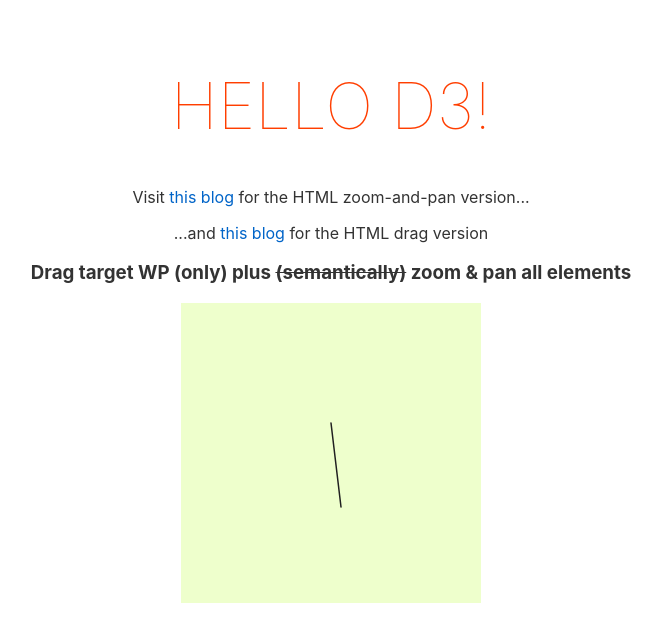
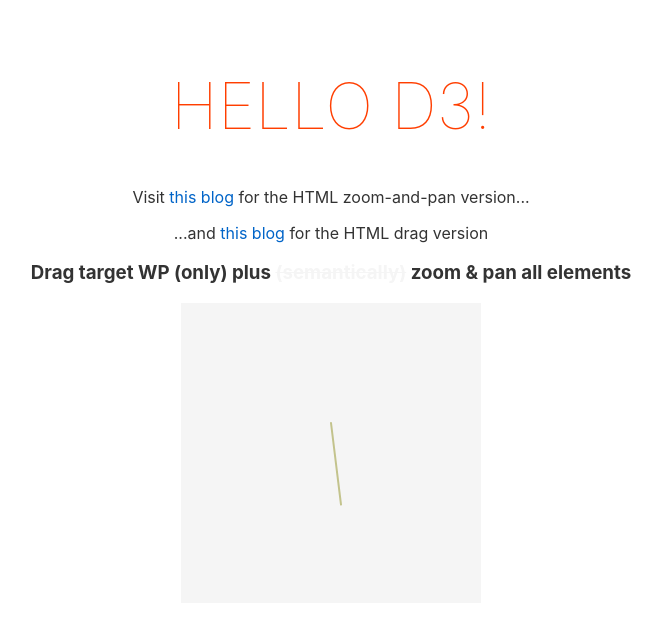
Before and after one commit to aquacalc/svelte-zoom-swwomm, a Svelte app: page / in a window 1280 px wide. Shown: the top 642 px of the page, without its empty margins (309-971 px from the left). Built offline with nearby package versions, Linux system fonts and the light colour scheme; some icons are missing.

Commit message:
clean up deadwood

```diff
--- a/src/d3-zoom-pan-drag/D3DragZoomPan.svelte
+++ b/src/d3-zoom-pan-drag/D3DragZoomPan.svelte
@@ -12,10 +12,11 @@
   import circle from "svelte-awesome/icons/circle";
   // import crosshairs from 'svelte-awesome/icons/crosshairs';
 
-  let data = [],
-    width = 600,
-    height = 400,
-    numPoints = 1;
+  let data = [];
+
+  let width = 600;
+  let height = 400;
+  let numPoints = 1;
 
   let zoomed;
   let bg;
@@ -50,19 +51,12 @@
   });
 
   const myZoomHandler = ({ transform }) => {
-    console.log(`Evo myZoomHandler`);
+    // console.log(`Evo myZoomHandler`);
     zoomed.attr("transform", transform);
-
-    // select("#circle-two").attr("fill", "green").raise();
 
     newScaleX = transform.rescaleX(xScale);
     newScaleY = transform.rescaleY(yScale);
   };
-
-  // const myEndHandler = () => {
-  //   console.log(`END HANDLER`);
-  //   select("svg").selectAll("#target-circle").attr("cursor", "pointer");
-  // };
 
   function initDrag() {
     // console.log(
@@ -111,22 +105,16 @@
 
   function updateData() {
     console.log(`UPDATE DATA`);
-    data = [];
-    for (let idx = 0; idx < numPoints; idx++) {
-      data.push({
-        id: idx,
-        x: 160 - 50 * idx,
+    data = [
+      {
+        x: 160,
         y: 200,
-        fill: idx % 2 === 0 ? "green" : "red",
         heightInit: select("#wq-init-group").node().getBBox().height,
         widthInit: select("#wq-init-group").node().getBBox().width,
         heightTarget: select("#wq-target-group").node().getBBox().height,
         widthTarget: select("#wq-target-group").node().getBBox().width,
-
-        // height: 27.428569793701172,
-        // width: 18.285715103149414
-      });
-    }
+      },
+    ];
   }
 
   // got it myself, but the following is confirmation...
@@ -142,31 +130,27 @@
 
     // console.log(`targetWidth: ${targetWidth} (${typeof targetWidth})`);
 
-    console.log(`0. update: `, data[0].x);
-
     select("svg")
       .select("#wq-target-group")
       .data(data)
       .join("wq-target-group")
       .attr("transform", (d) => `translate(${d.x}, ${d.y})`)
-      .attr("fill", "red")
-      // .style("fill", d => {d.x >= 180 ? 'red' : 'blue'})
-      // .attr("opacity", "0.75")
       .attr("cursor", "grabbing");
 
     // [NB] Need this to syle Svelte Awesome icon(s)
     const myTargetCircle = select("#wq-target-group-circle .fa-icon");
-    // myTargetCircle.style("fill", "red");
 
-    const myTarget = select("#wq-target-group .fa-icon").attr("opacity", "0.75");
+    const myTarget = select("#wq-target-group .fa-icon").attr(
+      "opacity",
+      "0.85"
+    );
     if (data[0].x >= 230 || data[0].x <= 60) {
-      // console.log(`1-A. update: `, data[0].x);
       myTargetCircle.style("fill", "red");
     } else {
-      // console.log(`1-B. update: `, data[0].x);
-      myTargetCircle.style("fill", "green");
+      myTargetCircle.style("fill", "#00cc00");
+      // myTargetCircle.style("fill", "#52bd1a");
+      // myTargetCircle.style("fill", "#339933");
     }
-
 
     select("svg")
       .select("#target-line")
@@ -175,15 +159,10 @@
       .attr("x1", (d) => 150 + d.widthInit / 2)
       .attr("y1", (d) => 120 + d.heightInit)
       .attr("x2", (d) => d.x + d.widthTarget / 2)
-      .attr("y2", (d) => d.y + d.heightTarget + 4); // "+ 4" to tip of target icon
-    // .attr("x2", (d) => d.x + 18.285715103149414 / 2)
-    // .attr("y2", (d) => d.y + 27.428569793701172)
-    // .attr("fill", "red")
-    // .attr("opacity", "0.65");
-    // .attr("cursor", "grabbing");
+      // .attr("y2", (d) => d.y + d.heightTarget + 4); // "scale=4: + 4" to tip of target icon
+      .attr("y2", (d) => d.y + d.heightTarget + 1.55) // "scale=2: + 4" to tip of target icon
+      .attr("opacity", "0.85");
   }
-
-  $: isTargetSafe = false;
 </script>
 
 <h3>
@@ -191,21 +170,22 @@
 </h3>
 <svg id="viz2" width="300" height="300">
   <g class="bg">
-    <rect width="100%" height="100%" fill="#efc" />
-    <!-- This circle can be dragged, but not zoomed or panned -->
-    <!-- <circle id="plain-circle" cx="130" cy="80" r="5" fill="rebeccapurple" /> -->
+    <rect
+      width="100%"
+      height="100%"
+      fill="whitesmoke"
+      style="outline: 1px solid gray"
+    />
+
     <g class="zoomed">
       <!-- In here, this circle can be zoomed, panned, && dragged -->
       <g class="canvas" transform="translate(0, 0)">
         <line
           id="target-line"
-          x1="100"
-          y1="60"
-          x2="200"
-          y2="260"
-          stroke-width="1.5"
-          stroke="#202020"
+          stroke-width="2"
+          stroke="olive"
           stroke-linecap="round"
+          stroke-opacity="0.5"
         />
 
         <!-- <g transform={`translate(${150}, ${120})`}>
@@ -215,32 +195,28 @@
           </g>
         </g> -->
 
-        <!-- <text id="init-wp" x="130" y="80" fill="rebeccapurple">
-          {"\uf3c5"}</text
-        > -->
-
-        <!-- Must have circle here or applied circle from D3 code will not zoom-and-pan -->
-        <!-- <circle id="target-circle" cx="170" cy="100" r="5" fill="red" /> -->
-
-        <!-- <Icon data={mapMarker} scale='3' style='fill: rgb(21, 85, 146);'/> -->
         <g id="wq-init-group" transform={`translate(${150}, ${120})`}>
           <Icon data={mapPin} scale="1" style="fill: rgb(21, 85, 146);" />
         </g>
 
         <g id="wq-target-group" transform={`translate(${100}, ${100})`}>
+          <Icon data={mapMarker} scale="2" />
+          <g
+            id="wq-target-group-circle"
+            transform={`translate(${3.75}, ${4.5})`}
+          >
+            <Icon data={circle} scale="0.8" />
+          </g>
+        </g>
+        <!-- <g id="wq-target-group" transform={`translate(${100}, ${100})`}>
           <Icon data={mapMarker} scale="4" />
           <g
             id="wq-target-group-circle"
             transform={`translate(${7.5}, ${8.5})`}
           >
             <Icon data={circle} scale="1.6" />
-            <!-- <Icon
-              data={circle}
-              scale="1.6"
-              style="fill:{isTargetSafe ? 'green' : 'red'}"
-            /> -->
           </g>
-        </g>
+        </g> -->
       </g>
     </g>
   </g>
@@ -249,5 +225,6 @@
 <style>
   span {
     text-decoration: line-through;
+    color: whitesmoke;
   }
 </style>
```
